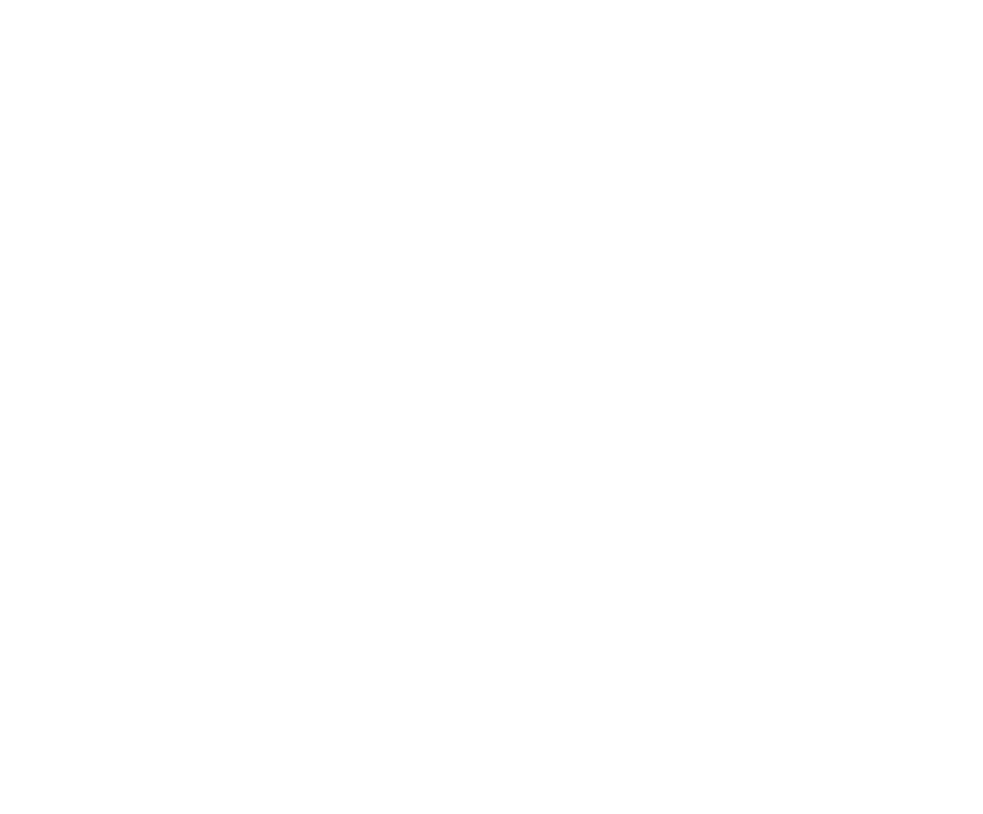
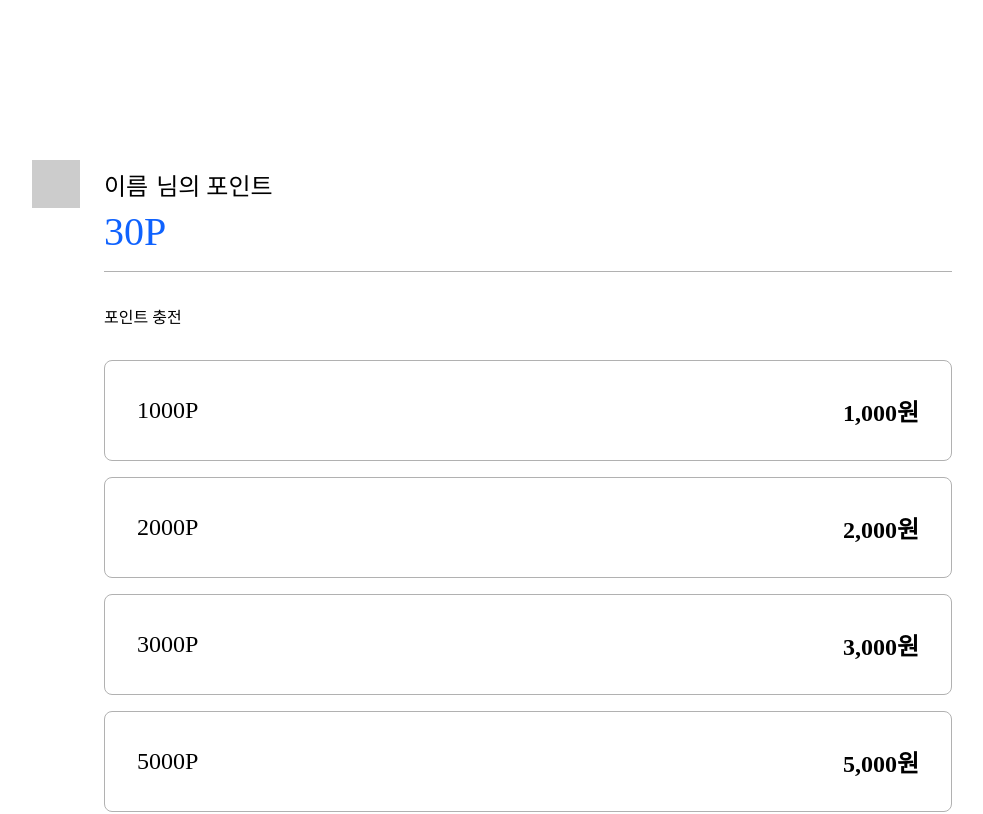
Before and after one commit to UMC-CARDIFY/Client-V1, a React (Vite) app: page /mypage/point in a window 1280 px wide. Shown: the top 814 px of the page, without its empty margins (112-1095 px from the left). Built offline with nearby package versions, Linux system fonts and the light colour scheme.

Commit message:
Feat: 포인트 화면 와이어프레임 구현

```diff
--- a/src/pages/MyPage/PointPage.jsx
+++ b/src/pages/MyPage/PointPage.jsx
@@ -1,10 +1,175 @@
 import React from 'react';
+import styled from 'styled-components';
+import { useNavigate } from 'react-router-dom';
+
+const OuterContainer = styled.div`
+  display: flex;
+  justify-content: center;
+  width: 100%;
+  padding: 10rem 0;
+`;
+
+const InnerContainer = styled.div`
+  width: 100%;
+  max-width: 58rem;
+  display: flex;
+  flex-direction: column;
+  align-items: center;
+`;
+
+const Header = styled.div`
+  display: flex;
+  align-items: center;
+  gap: 0.5rem;
+  align-self: flex-start;
+  margin-left: -2rem;
+`;
+
+const BackButton = styled.button`
+  width: 3rem;
+  height: 3rem;
+  background: #ccc;
+  cursor: pointer;
+  border: none;
+  margin-right: 1rem;
+`;
+
+const ContentContainer = styled.div`
+  width: 100%;
+  max-width: 53rem;
+  display: flex;
+  flex-direction: column;
+  align-items: center;
+`;
+
+const Section = styled.div`
+  display: flex;
+  flex-direction: column;
+  width: 100%;
+  align-items: center;
+  padding: 0 4.5rem;
+`;
+
+const OptionContainer = styled.div`
+  display: flex;
+  flex-direction: column;
+  align-items: center;
+  gap: 1rem;
+  width: 100%;
+`;
+
+const PointOption = styled.button`
+  display: flex;
+  width: 100%;
+  padding: 2rem;
+  justify-content: space-between;
+  align-items: center;
+  border-radius: 0.5rem;
+  border: 1px solid var(--B1B1B1, #B1B1B1);
+  background: #FFF;
+  cursor: pointer;
+`;
+
+const Username = styled.span`
+  color: #000;
+  font-family: Pretendard;
+  font-size: 1.5rem;
+  font-style: normal;
+  font-weight: 300;
+  line-height: normal;
+`;
+
+const UserPoint = styled.span`
+  color: var(--main-blue, #0F62FE);
+  font-family: Pretendard;
+  font-size: 2.5rem;
+  font-style: normal;
+  font-weight: 500;
+  line-height: normal;
+  align-self: flex-start;
+`;
+
+const Divider = styled.div`
+  width: 100%;
+  height: 1px;
+  background: #B1B1B1;
+  margin: 1rem 0;
+`;
+
+const Text = styled.span`
+  color: #000;
+  font-family: Pretendard;
+  font-size: 1.5rem;
+  font-style: normal;
+  font-weight: 300;
+  line-height: normal;
+`;
+
+const Text2 = styled.span`
+  color: #000;
+  font-family: Pretendard;
+  font-size: 1.5rem;
+  font-style: normal;
+  font-weight: 600;
+  line-height: normal;
+`;
+
+const ChargeText = styled.p`
+  color: #000;
+  font-family: Pretendard;
+  font-size: 1rem;
+  font-style: normal;
+  font-weight: 400;
+  line-height: normal;
+  align-self: flex-start;
+  margin: 1rem 0 2rem 0;
+`;
 
 const PointPage = () => {
+  const navigate = useNavigate();
+  const handleBackClick = () => {
+    navigate(-1);
+  };
+
   return (
-    <div>
-
-    </div>
+    <OuterContainer>
+      <InnerContainer>
+        <Header>
+          <BackButton onClick={handleBackClick} />
+          <Username>이름</Username>
+          <Text>님의 포인트</Text>
+        </Header>
+        <ContentContainer>
+          <Section>
+            <UserPoint>30P</UserPoint>
+            <Divider />
+            <ChargeText>포인트 충전</ChargeText>
+          </Section>
+          <OptionContainer>
+            <PointOption>
+              <Text>1000P</Text>
+              <Text2>1,000원</Text2>
+            </PointOption>
+            <PointOption>
+              <Text>2000P</Text>
+              <Text2>2,000원</Text2>
+            </PointOption>
+            <PointOption>
+              <Text>3000P</Text>
+              <Text2>3,000원</Text2>
+            </PointOption>
+            <PointOption>
+              <Text>5000P</Text>
+              <Text2>5,000원</Text2>
+            </PointOption>
+            <PointOption>
+              <Text>10000P</Text>
+              <Text2>10,000원</Text2>
+            </PointOption>
+          </OptionContainer>
+        </ContentContainer>
+      </InnerContainer>
+    </OuterContainer>
   );
 };
 
```
